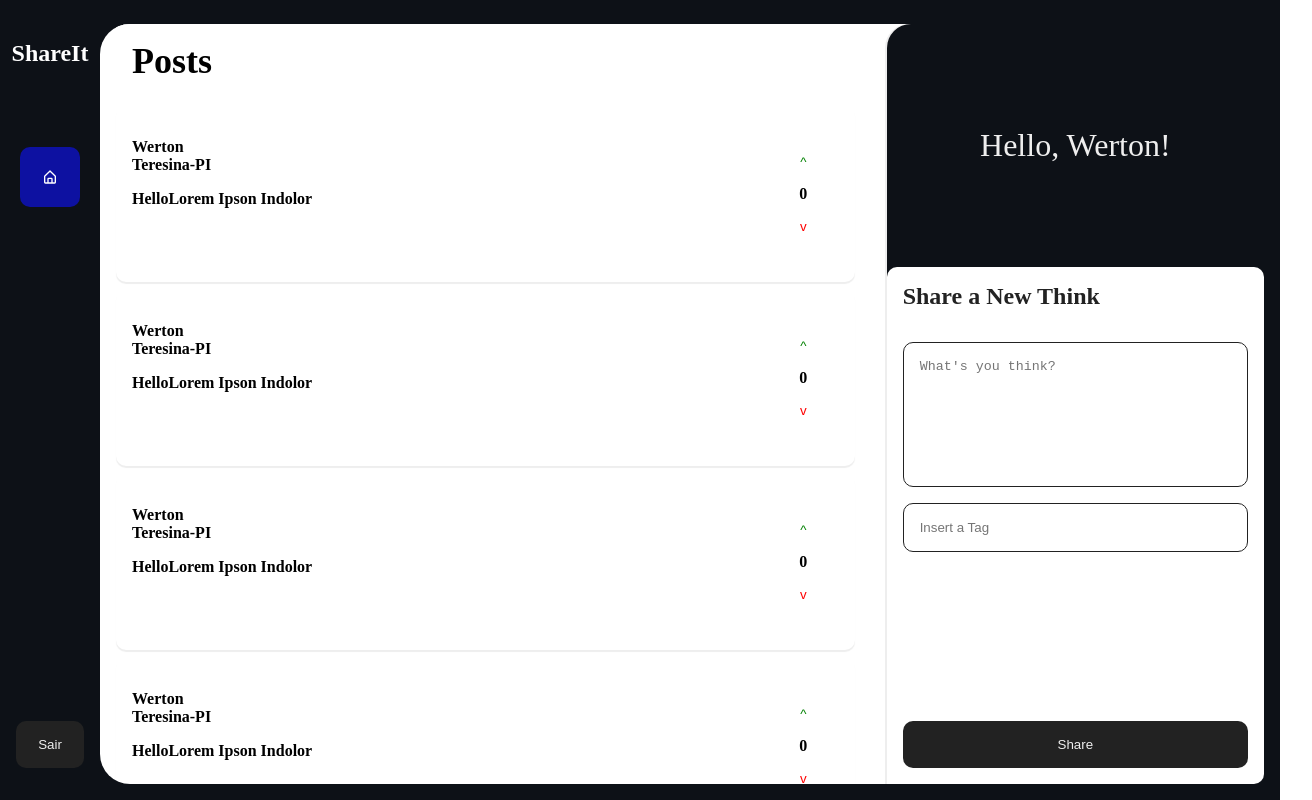
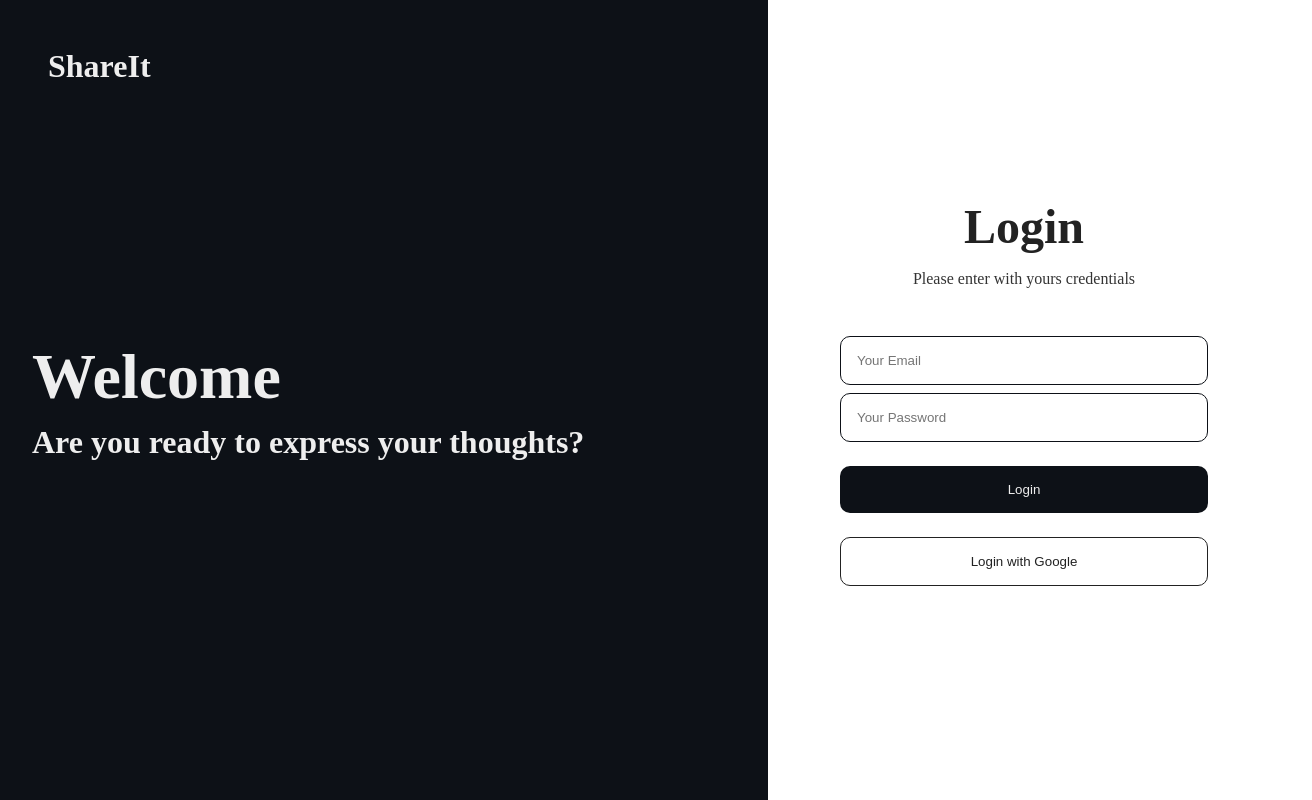
Before and after one commit to MrWerton/shareIt, a React (Vite) app: page / in a window 1280 px wide. Shown: the whole page, 1312 px wide, since content can reach past the window. Built offline with nearby package versions, Linux system fonts and the light colour scheme; no server answers; the database is empty.

Commit message:
feat: added navigation

```diff
--- a/src/modules/auth/pages/LoginPage/components/Form/index.tsx
+++ b/src/modules/auth/pages/LoginPage/components/Form/index.tsx
@@ -1,4 +1,5 @@
 import { FormEvent, useRef } from 'react'
+import { useNavigate } from 'react-router'
 import { Button } from '../../../../../../shared/components/Button'
 import { Input } from '../../../../../../shared/components/Input'
 import { InputTextValidator } from '../../../../../../shared/validators'
@@ -8,7 +9,7 @@ export const Form = () => {
 
     const emailRef = useRef<HTMLInputElement>(null)
     const passwordRef = useRef<HTMLInputElement>(null)
-
+    const navigate=useNavigate()
 
     const handleLoginFormSubmit = (e: FormEvent<HTMLFormElement>) =>{
         e.preventDefault()
@@ -21,7 +22,7 @@ export const Form = () => {
         const emailIsValid = InputTextValidator.validate(passwordRef.current!);
 
         if(isValid && emailIsValid){
-          console.log({email, password})
+          navigate('/home')
 
         }
 
--- a/src/modules/auth/pages/LoginPage/components/Form/styles.ts
+++ b/src/modules/auth/pages/LoginPage/components/Form/styles.ts
@@ -15,8 +15,6 @@ export const FormContainer = styled.form`
 
 
 
-
-
 `
 export const GoogleButton = styled(ButtonContainer)`
     display: flex;
--- a/src/modules/auth/pages/LoginPage/components/Welcome/styles.ts
+++ b/src/modules/auth/pages/LoginPage/components/Welcome/styles.ts
@@ -13,7 +13,7 @@ export const WelcomeContainer = styled.div`
         gap: 10px;
 
         padding: 2rem;
-        background-color: #111;
+        background-color: #0d1117;
         @media (max-width: 768px) {
             display: none;
         }
--- a/src/modules/auth/pages/LoginPage/index.tsx
+++ b/src/modules/auth/pages/LoginPage/index.tsx
@@ -5,7 +5,7 @@ export const LoginPage = () => {
   return (
     <Container>
         <Header>
-            <h1>Logo</h1>
+            <h1>ShareIt</h1>
         </Header>
         <Welcome/>
         <FormContainer>
--- a/src/shared/components/Button/styles.ts
+++ b/src/shared/components/Button/styles.ts
@@ -3,7 +3,7 @@ import styled from "styled-components";
 export const ButtonContainer = styled.button`
     width: 100%;
     padding: 1rem;
-    background-color: #222;
+    background-color: #0d1117;
     margin-top: 1rem;
     color: #eee;
     border-radius: 10px;
--- a/src/shared/components/Input/styles.ts
+++ b/src/shared/components/Input/styles.ts
@@ -5,7 +5,7 @@ export const InputContainer = styled.div`
 
         border-radius: 10px;
         input{
-            border: 1px solid #222;
+            border: 1px solid #0d1117;;
             border-radius: 10px;
             padding: 1rem;
             width: 100%;
--- a/src/shared/routes/index.tsx
+++ b/src/shared/routes/index.tsx
@@ -1,9 +1,14 @@
 import { createBrowserRouter } from "react-router-dom";
+import { LoginPage } from "../../modules/auth/pages/LoginPage";
 import { HomePage } from "../../modules/home/pages/HomePage";
 
 export const routes = createBrowserRouter([
     {
       path: "/",
+      element: <LoginPage/>
+    },
+    {
+      path: "/home",
       element: <HomePage/>
     },
   ]);
```
